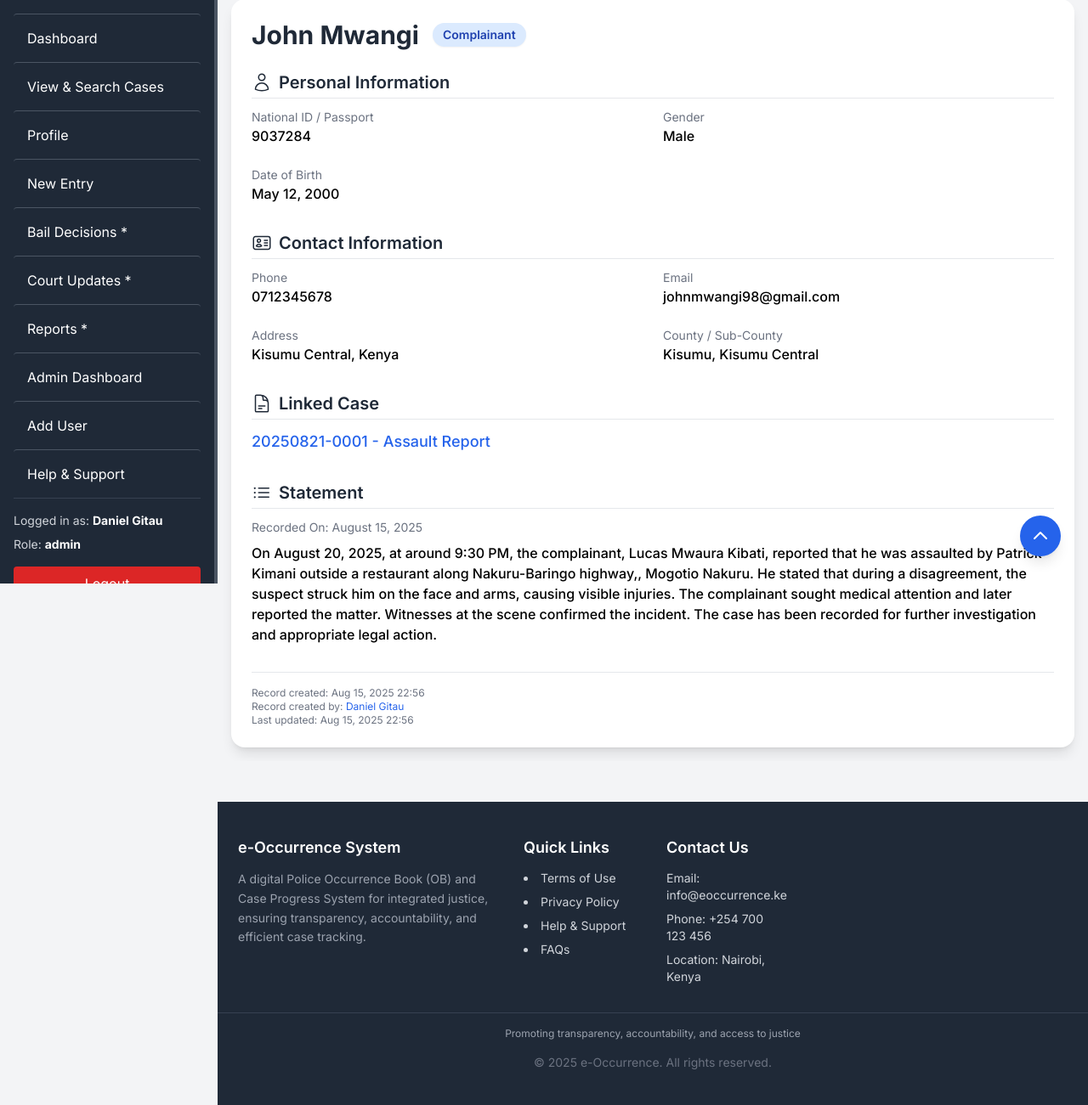
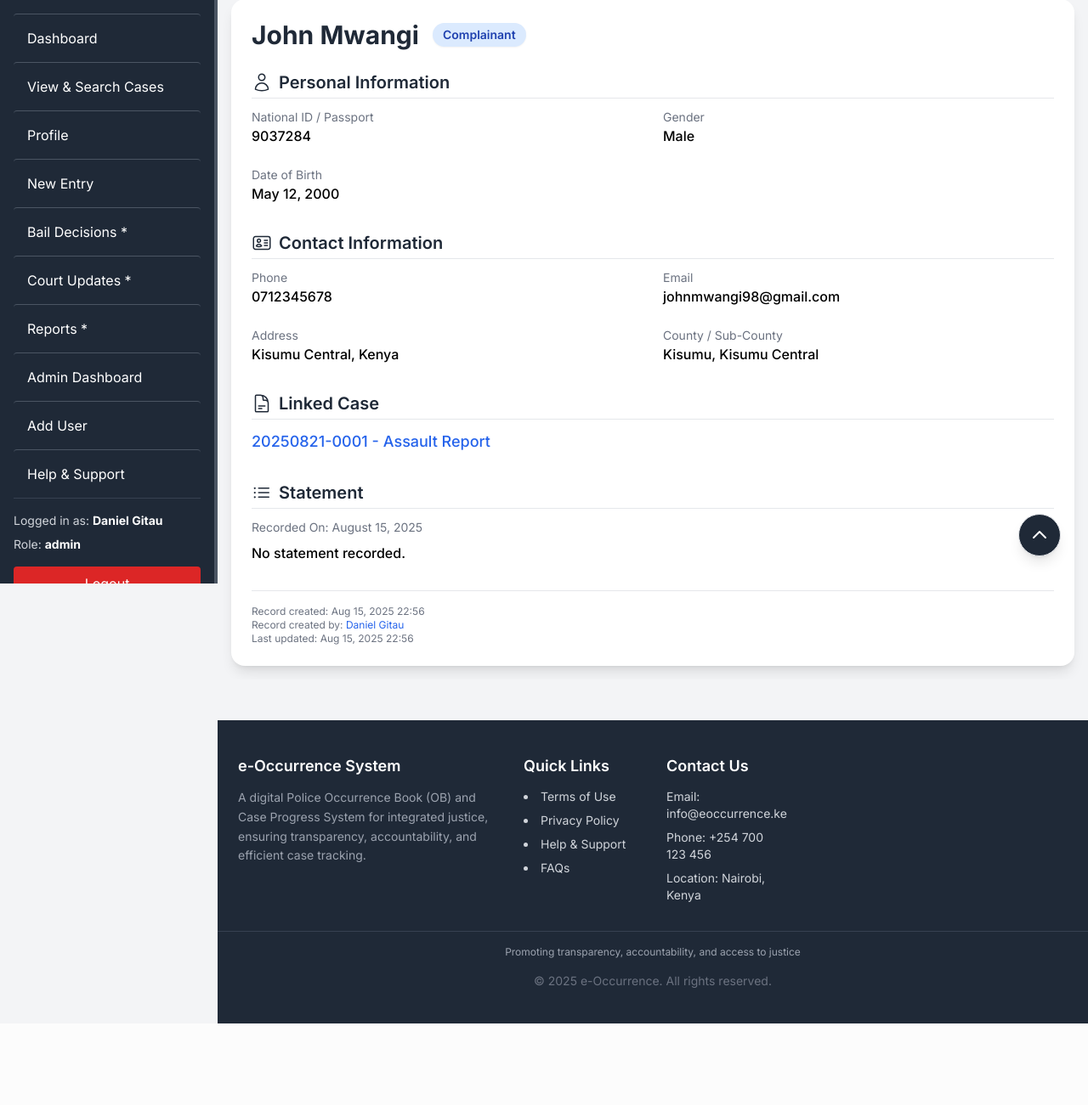
Before and after one commit to DannyDuke77/E-Occurrence, a Django app: page /cases/case/4d198e5f-04ce-484c-b227-687b81ccef57/complainant/5ad26cad-0477-4e26-bb57-adb7a32ad0fe/ in a window 1280 px wide. Shown: the part 113-1414 px from the top of the page at 85% size. After the commit the page ends 1318 px from the top, so only its background shows below. Run offline with Django 5.2, Linux system fonts and the light colour scheme; a user stored in the database is signed in; data comes from the database, SQL or seed files in the repository; some libraries are stand-ins or nearby versions.

Commit message:
Switch to PostgreSQL and update templates
Changed database engine from SQLite to PostgreSQL in settings.py for improved scalability and production readiness. Updated various templates for improved data display and layout, including fixing grid classes, showing correct complainant statements, displaying suspect arrest date, and adjusting the scroll-to-top button styling. Also fixed redirect in user creation view to use namespaced login URL.

```diff
--- a/eoccurrence/accounts/views.py
+++ b/eoccurrence/accounts/views.py
@@ -21,7 +21,7 @@ def create_user(request):
         if form.is_valid():
             user = form.save()
             messages.success(request, f"User {user.first_name + ' ' + user.last_name} created successfully. You can now log in.")
-            return redirect('login')
+            return redirect('accounts:login')
     else:
         form = CustomUserCreationForm()
 
--- a/eoccurrence/cases/templates/cases/case_details.html
+++ b/eoccurrence/cases/templates/cases/case_details.html
@@ -53,7 +53,7 @@
                 <p class="leading-relaxed">{{ case.description }}</p>
             </div>
 
-            <div class="grid grid-cols-2 :grid-cols-5 gap-4">
+            <div class="grid grid-cols-2 md:grid-cols-5 gap-4">
                 <div>
                     <p class="text-sm font-semibold text-gray-500">Incident Date</p>
                     <p>{{ case.incident_date|date:"F j, Y" }}</p>
--- a/eoccurrence/cases/templates/cases/complainant_page.html
+++ b/eoccurrence/cases/templates/cases/complainant_page.html
@@ -105,7 +105,7 @@
         </h2>
         <div class="space-y-2">
             <p class="text-sm text-gray-500">Recorded On: {{ complainant.created_at|date:"F j, Y"|default:"N/A" }}</p>
-            <p class="font-medium whitespace-pre-line">{{ case.description|default:"No statement recorded." }}</p>
+            <p class="font-medium whitespace-pre-line">{{ complainant.statement|default:"No statement recorded." }}</p>
         </div>
     </div>
 
--- a/eoccurrence/cases/templates/cases/suspect_page.html
+++ b/eoccurrence/cases/templates/cases/suspect_page.html
@@ -89,7 +89,7 @@
             </div>
             <div>
                 <p class="text-sm text-gray-500">Arrest Location</p>
-                <p class="font-medium whitespace-pre-line">{{ suspect.arrest_location|default:"N/A" }}</p>
+                <p class="font-medium whitespace-pre-line">{{ suspect.arrest_location|default:"N/A" }} ({{ suspect.arrest_date|date:"M d, Y" }})</p>
             </div>
             <div>
                 <p class="text-sm text-gray-500">Charges</p>
--- a/eoccurrence/core/templates/core/base.html
+++ b/eoccurrence/core/templates/core/base.html
@@ -134,7 +134,7 @@
           <!-- Up button -->
           <div class="fixed bottom-8 right-8">
             <button onclick="window.scrollTo({ top: 0, behavior: 'smooth' });"
-              class="p-3 bg-blue-600 text-white rounded-full shadow-lg hover:bg-blue-700 transition">
+              class="p-3 bg-gray-800 text-white rounded-full shadow-lg border hover:bg-blue-700 transition">
               <svg xmlns="http://www.w3.org/2000/svg" class="h-6 w-6" fill="none" viewBox="0 0 24 24" stroke="currentColor">
                 <path stroke-linecap="round" stroke-linejoin="round" stroke-width="2" d="M5 15l7-7 7 7" />
               </svg>
```
Also changed, not shown: eoccurrence/eoccurrence/settings.py (+6 -2 lines).
